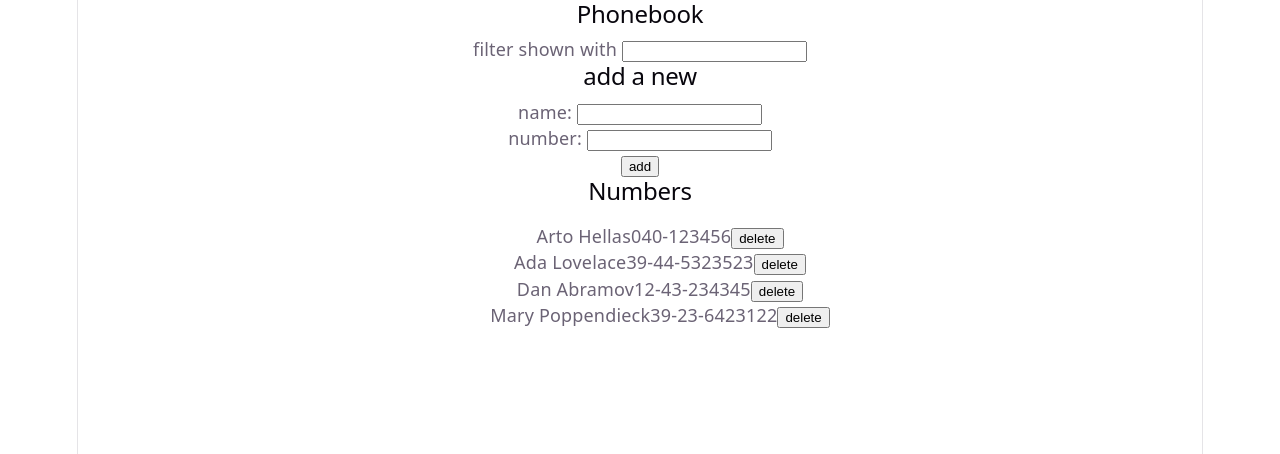
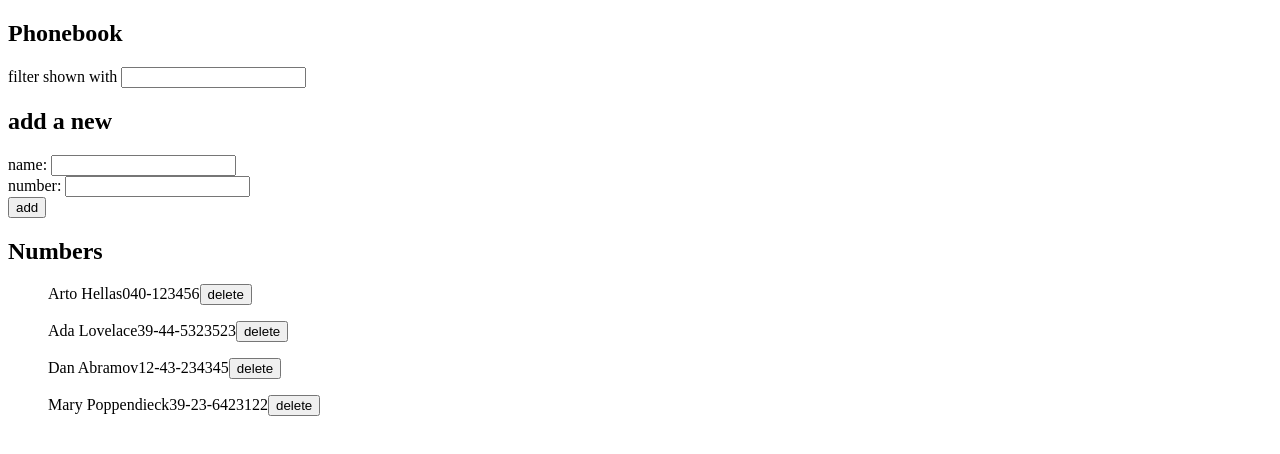
Before and after one commit to Sampinen/fullstack, a React (Vite) app in the folder osa2/puhelinluettelot/: page / in a window 1280 px wide. Shown: the top 454 px of the page. Built offline with nearby package versions, Linux system fonts and the light colour scheme; data requests are answered from the project's data file.

Commit message:
Tehtävä 2.16

```diff
--- a/osa2/puhelinluettelot/src/App.jsx
+++ b/osa2/puhelinluettelot/src/App.jsx
@@ -1,5 +1,6 @@
 import { useState, useEffect } from 'react'
 import personsService from './services/persons'
+import Notification from './components/Notification'
 
 
 const PersonsForm = ({AddPerson, newName, handleNameChange,newNumber, handleNumberChange}) => {
@@ -28,7 +29,7 @@ const PersonsForm = ({AddPerson, newName, handleNameChange,newNumber, handleNumb
   )
 }
 
-  const NumbersList = ({personsToShow,persons,setPersons}) => {
+  const NumbersList = ({personsToShow,persons,setPersons,setAlertMessage,setAlertType}) => {
     const delPerson = (index,name)=>{
               if (window.confirm(`Are you sure you want to delete ${name}?`)) {
               personsService.delObject(index)
@@ -36,10 +37,24 @@ const PersonsForm = ({AddPerson, newName, handleNameChange,newNumber, handleNumb
                                 console.log('person deleted'),
                                 setPersons(persons.filter(person => person.id !== index))
                                         }
+
                                 )
+                                  setAlertMessage(`${name} deleted succesfully`)
+                                  setAlertType("success")
+                                  setTimeout(() => {
+                                    setAlertMessage(null)
+                                    setAlertType(null)
+                                  }, 5000)
                               }
                               else {
                                 console.log('Deletion canceled')
+                                  setAlertMessage(`${name}, deletion cancelled`)
+                                  setAlertType("notify")
+                                  setTimeout(() => {
+                                    setAlertMessage(null)
+                                    setAlertType(null)
+                                  }, 5000)
+
                               }
       }
     return (
@@ -79,7 +94,8 @@ const App = () => {
       id: 1
      }
   ])
-
+  const [alertMessage, setAlertMessage] = useState(null)
+  const [alertType,setAlertType] = useState('notify')
   const [newName, setNewName] = useState('')
   const [newNumber, setNewNumber] = useState('')
   const [searchValue, setSearchValue] = useState('')
@@ -105,18 +121,31 @@ const App = () => {
     event.preventDefault()
     console.log(event.target)
     const duplicate = persons.find((person)=>person.name === newName)
-    duplicate.number = newNumber
     if (duplicate) {
+      duplicate.number = newNumber
       if (window.confirm(`${duplicate.name} is already added to phonebook. Do you want to replace the old number with a new one?`)) {
         console.log(duplicate)
         personsService.update(duplicate.id,duplicate)
         .then( (response) =>
           setPersons(persons.map(person => person.name !==  newName? person : response.data))
         )
+        setAlertMessage(`${duplicate.name}: number changed`)
+        setAlertType("success")
+        setTimeout(() => {
+          setAlertMessage(null)
+          setAlertType(null)
+        }, 5000)
       }
       else {
-        console.log('Number not changed')
+        setAlertMessage(`${name}: Number change cancelled`)
+        setAlertType("notify")
+        setTimeout(() => {
+          setAlertMessage(null)
+          setAlertType(null)
+        }, 5000)
       }
+    setNewName('')
+    setNewNumber('')
     }
     else {
     const personObject = {
@@ -131,6 +160,13 @@ const App = () => {
     setNewName('')
     setNewNumber('')
     })
+
+        setAlertMessage(`${personObject.name} added to phonebook`)
+        setAlertType("success")
+        setTimeout(() => {
+          setAlertMessage(null)
+          setAlertType(null)
+        }, 5000)
   }
 
   }
@@ -152,6 +188,7 @@ const App = () => {
   return (
     <div>
       <h2>Phonebook</h2>
+      <Notification message={alertMessage} className={alertType}/>
       <FilterForm
       searchValue={searchValue}
       updateSearchValue= {updateSearchValue}/>
@@ -161,7 +198,7 @@ const App = () => {
       handleNameChange={handleNameChange}
       newNumber={newNumber}
       handleNumberChange={handleNumberChange}/>
-      <NumbersList personsToShow={personsToShow} persons={persons} setPersons={setPersons} />
+      <NumbersList personsToShow={personsToShow} persons={persons} setPersons={setPersons} setAlertMessage={setAlertMessage} setAlertType={setAlertType} />
 
     </div>
   )
--- /dev/null
+++ b/osa2/puhelinluettelot/src/components/Notification.jsx
@@ -0,0 +1,14 @@
+const Notification = ({ message,className }) => {
+    console.log(className)
+  if (message === null) {
+    return null
+  }
+
+  return (
+    <div className={className}>
+      {message}
+    </div>
+  )
+}
+
+export default Notification
--- a/osa2/puhelinluettelot/src/index.css
+++ b/osa2/puhelinluettelot/src/index.css
@@ -1,111 +1,39 @@
-:root {
-  --text: #6b6375;
-  --text-h: #08060d;
-  --bg: #fff;
-  --border: #e5e4e7;
-  --code-bg: #f4f3ec;
-  --accent: #aa3bff;
-  --accent-bg: rgba(170, 59, 255, 0.1);
-  --accent-border: rgba(170, 59, 255, 0.5);
-  --social-bg: rgba(244, 243, 236, 0.5);
-  --shadow:
-    rgba(0, 0, 0, 0.1) 0 10px 15px -3px, rgba(0, 0, 0, 0.05) 0 4px 6px -2px;
-
-  --sans: system-ui, 'Segoe UI', Roboto, sans-serif;
-  --heading: system-ui, 'Segoe UI', Roboto, sans-serif;
-  --mono: ui-monospace, Consolas, monospace;
-
-  font: 18px/145% var(--sans);
-  letter-spacing: 0.18px;
-  color-scheme: light dark;
-  color: var(--text);
-  background: var(--bg);
-  font-synthesis: none;
-  text-rendering: optimizeLegibility;
-  -webkit-font-smoothing: antialiased;
-  -moz-osx-font-smoothing: grayscale;
-
-  @media (max-width: 1024px) {
-    font-size: 16px;
-  }
+h1 {
+  color: green;
 }
 
-@media (prefers-color-scheme: dark) {
-  :root {
-    --text: #9ca3af;
-    --text-h: #f3f4f6;
-    --bg: #16171d;
-    --border: #2e303a;
-    --code-bg: #1f2028;
-    --accent: #c084fc;
-    --accent-bg: rgba(192, 132, 252, 0.15);
-    --accent-border: rgba(192, 132, 252, 0.5);
-    --social-bg: rgba(47, 48, 58, 0.5);
-    --shadow:
-      rgba(0, 0, 0, 0.4) 0 10px 15px -3px, rgba(0, 0, 0, 0.25) 0 4px 6px -2px;
-  }
-
-  #social .button-icon {
-    filter: invert(1) brightness(2);
-  }
+.error {
+  color: red;
+  background: lightgrey;
+  font-size: 20px;
+  border-style: solid;
+  border-radius: 5px;
+  padding: 10px;
+  margin-bottom: 10px;
 }
 
-body {
-  margin: 0;
+.success {
+  color: green;
+  background: lightgrey;
+  font-size: 20px;
+  border-style: solid;
+  border-radius: 5px;
+  padding: 10px;
+  margin-bottom: 10px;
 }
 
-#root {
-  width: 1126px;
-  max-width: 100%;
-  margin: 0 auto;
-  text-align: center;
-  border-inline: 1px solid var(--border);
-  min-height: 100svh;
-  display: flex;
-  flex-direction: column;
-  box-sizing: border-box;
+.notify {
+  color: rgb(0, 2, 113);
+  background: lightgrey;
+  font-size: 20px;
+  border-style: solid;
+  border-radius: 5px;
+  padding: 10px;
+  margin-bottom: 10px;
 }
 
-h1,
-h2 {
-  font-family: var(--heading);
-  font-weight: 500;
-  color: var(--text-h);
+.note {
+  color: grey;
+  padding-top: 5px;
+  font-size: 15px;
 }
-
-h1 {
-  font-size: 56px;
-  letter-spacing: -1.68px;
-  margin: 32px 0;
-  @media (max-width: 1024px) {
-    font-size: 36px;
-    margin: 20px 0;
-  }
-}
-h2 {
-  font-size: 24px;
-  line-height: 118%;
-  letter-spacing: -0.24px;
-  margin: 0 0 8px;
-  @media (max-width: 1024px) {
-    font-size: 20px;
-  }
-}
-p {
-  margin: 0;
-}
-
-code,
-.counter {
-  font-family: var(--mono);
-  display: inline-flex;
-  border-radius: 4px;
-  color: var(--text-h);
-}
-
-code {
-  font-size: 15px;
-  line-height: 135%;
-  padding: 4px 8px;
-  background: var(--code-bg);
-}
```
